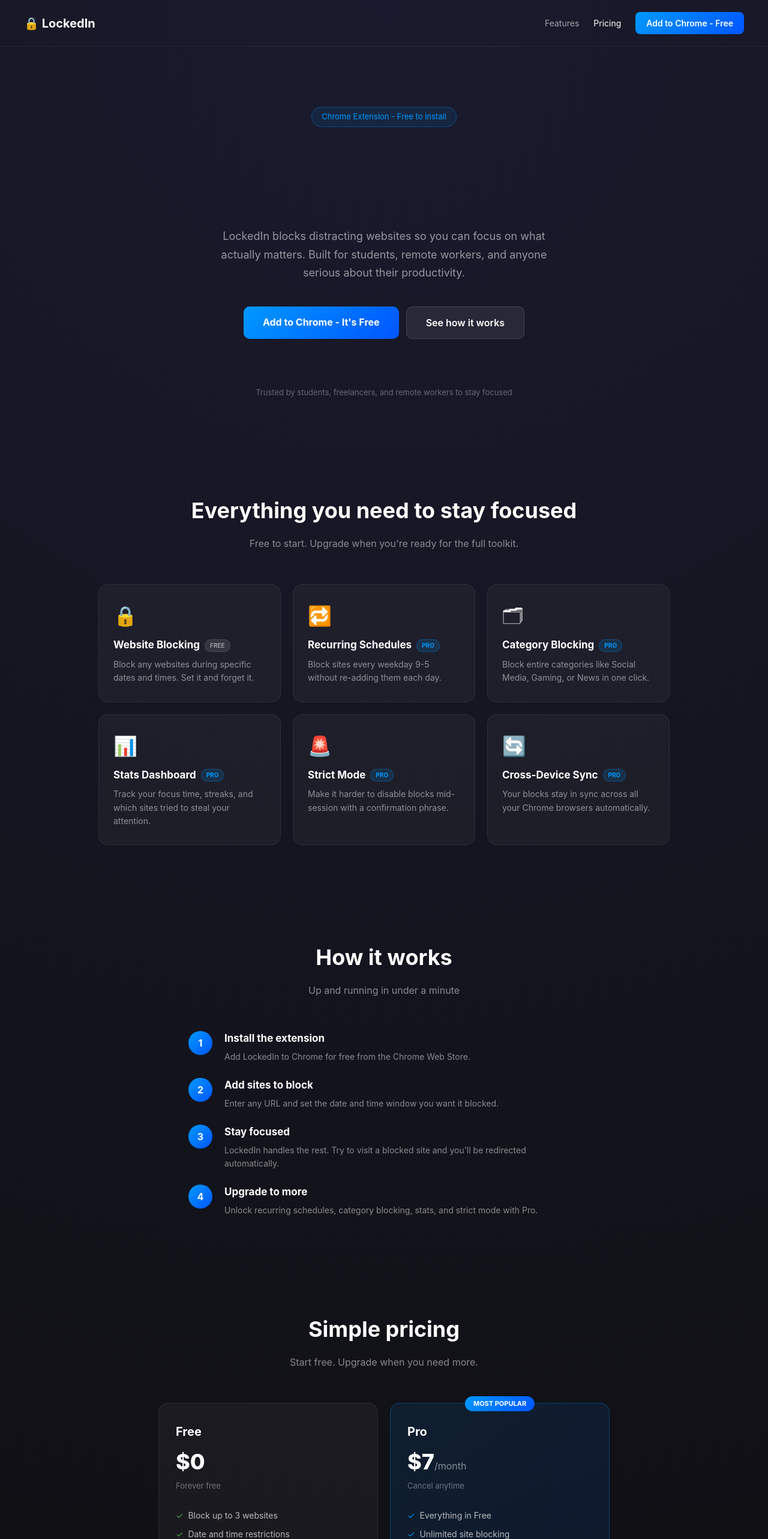
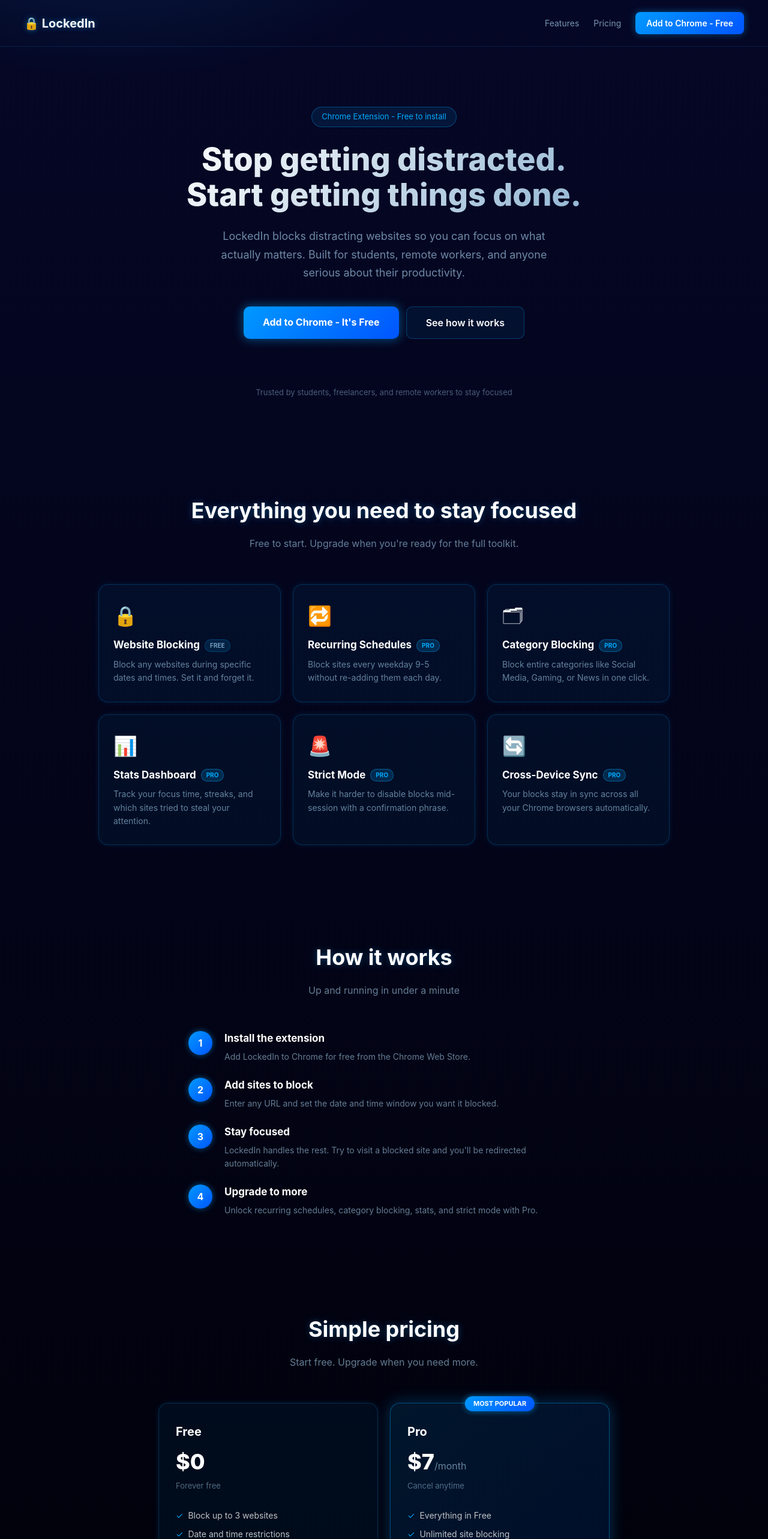
Before and after one commit to Nahom2162002/lockedin-web, a Next.js app: page / in a window 1280 px wide. Shown: the top 2566 px of the page at 60% size. Built offline with nearby package versions, Linux system fonts and the light colour scheme.

Commit message:
More UI modifications

```diff
--- a/app/page.tsx
+++ b/app/page.tsx
@@ -1,29 +1,51 @@
 import Link from 'next/link';
+
+const CHROME_STORE_URL = 'https://chrome.google.com/webstore/detail/lockedin/bhkgkhhdenaaeoiflaonmmpojndbpkam';
 
 export default function LandingPage() {
   return (
     <main style={{
       fontFamily: 'Inter, sans-serif',
-      background: 'radial-gradient(circle at 50% 0%, #1a1a2e, #0d0d0d)',
+      background: `
+        radial-gradient(ellipse 900px 500px at 15% -5%, rgba(0, 170, 255, 0.14), transparent 60%),
+        radial-gradient(ellipse 900px 600px at 85% 105%, rgba(0, 120, 255, 0.12), transparent 60%),
+        linear-gradient(180deg, #050726 0%, #000004 100%)`,
       minHeight: '100vh',
       color: 'white'
     }}>
+      <style>{`
+        .nav-link { transition: color 0.15s ease; }
+        .nav-link:hover { color: rgb(0, 170, 255) !important; }
+        .cta-btn { transition: box-shadow 0.2s ease, transform 0.1s ease; }
+        .cta-btn:hover { box-shadow: 0 0 20px 4px rgba(0, 170, 255, 0.5); transform: translateY(-1px); }
+        .ghost-btn { transition: border-color 0.2s ease, background 0.2s ease; }
+        .ghost-btn:hover { border-color: rgba(0, 170, 255, 0.6); background: rgba(0, 170, 255, 0.12); }
+        .feature-card { transition: transform 0.15s ease, box-shadow 0.2s ease, border-color 0.2s ease; }
+        .feature-card:hover { transform: translateY(-3px); border-color: rgba(0, 170, 255, 0.5); box-shadow: 0 0 20px 2px rgba(0, 170, 255, 0.2); }
+        .plan-card { transition: transform 0.15s ease, box-shadow 0.2s ease; }
+        .plan-card:hover { transform: translateY(-3px); }
+        .footer-link { transition: color 0.15s ease; }
+        .footer-link:hover { color: rgb(0, 170, 255) !important; }
+      `}</style>
+
       <nav style={{
         display: 'flex',
         alignItems: 'center',
         justifyContent: 'space-between',
         padding: '20px 40px',
-        borderBottom: '1px solid rgba(255, 255, 255, 0.06)'
+        borderBottom: '1px solid rgba(0, 170, 255, 0.15)'
       }}>
-        <span style={{ fontSize: 20, fontWeight: 700 }}>🔒 LockedIn</span>
+        <span style={{ fontSize: 20, fontWeight: 700, textShadow: '0 0 10px rgba(0, 170, 255, 0.5)' }}>🔒 LockedIn</span>
         <div style={{ display: 'flex', gap: 24, alignItems: 'center' }}>
-          <a href="#features" style={{ color: 'rgba(255, 255, 255, 0.6)', fontSize: 14, textDecoration: 'none' }}>Features</a>
-          <a href="#pricing" style={{ color: 'rgab(255, 255, 255, 0.6)', fontSize: 14, textDecoration: 'none' }}>Pricing</a>
-          <a href="https://chrome.google.com/webstore/detail/lockedin/bhkgkhhdenaaeoiflaonmmpojndbpkam"
+          <a href="#features" className="nav-link" style={{ color: 'rgba(180, 225, 255, 0.65)', fontSize: 14, textDecoration: 'none' }}>Features</a>
+          <a href="#pricing" className="nav-link" style={{ color: 'rgba(180, 225, 255, 0.65)', fontSize: 14, textDecoration: 'none' }}>Pricing</a>
+          <a href={CHROME_STORE_URL}
              target="_blank"
              rel="noreferrer"
+             className="cta-btn"
              style={{
               background: 'linear-gradient(135deg, #0099ff, #0055ff)',
+              boxShadow: '0 0 12px 1px rgba(0, 170, 255, 0.35)',
               color: 'white',
               padding: '8px 18px',
               borderRadius: 8,
@@ -45,12 +67,12 @@
       }}>
         <div style={{
           display: 'inline-block',
-          background: 'rgba(0, 153, 255, 0.1)',
-          border: '1px solid rgba(0, 153, 255, 0.3)',
+          background: 'rgba(0, 170, 255, 0.1)',
+          border: '1px solid rgba(0, 170, 255, 0.35)',
           borderRadius: 20,
           padding: '6px 16px',
           fontSize: 13,
-          color: '#0099ff',
+          color: 'rgb(0, 170, 255)',
           marginBottom: 24
         }}>
           Chrome Extension - Free to install
@@ -60,7 +82,7 @@
           fontWeight: 800,
           lineHeight: 1.15,
           margin: '0 0 24px',
-          background: 'linear-gradient(135deg, #fffff, rgba(255, 255, 255, 0.7))',
+          background: 'linear-gradient(135deg, #ffffff, rgba(180, 225, 255, 0.8))',
           WebkitBackgroundClip: 'text',
           WebkitTextFillColor: 'transparent'
         }}>
@@ -68,7 +90,7 @@
         </h1>
         <p style={{
           fontSize: 18,
-          color: 'rgba(255, 255, 255, 0.55)',
+          color: 'rgba(180, 225, 255, 0.6)',
           lineHeight: 1.7,
           margin: '0 0 40px',
           maxWidth: 560,
@@ -79,11 +101,13 @@
           Built for students, remote workers, and anyone serious about their productivity.
         </p>
         <div style={{ display: 'flex', gap: 12, justifyContent: 'center', flexWrap: 'wrap' }}>
-          <a href="https://chrome.google.com/webstore/detail/lockedin/bhkgkhhdennaeoiflaonmmpojndbpkam"
+          <a href={CHROME_STORE_URL}
              target="_blank"
              rel="noreferrer"
+             className="cta-btn"
              style={{
               background: 'linear-gradient(135deg, #0099ff, #0055ff)',
+              boxShadow: '0 0 16px 2px rgba(0, 170, 255, 0.4)',
               color: 'white',
               padding: '14px 32px',
               borderRadius: 10,
@@ -96,9 +120,10 @@
             Add to Chrome - It's Free
           </a>
           <a href="#features"
+             className="ghost-btn"
              style={{
-              background: 'rgba(255, 255, 255, 0.07)',
-              border: '1px solid rgba(255, 255, 255, 0.12)',
+              background: 'rgba(0, 170, 255, 0.07)',
+              border: '1px solid rgba(0, 170, 255, 0.3)',
               color: 'white',
               padding: '14px 32px',
               borderRadius: 10,
@@ -116,7 +141,7 @@
       <section style={{
         textAlign: 'center',
         padding: '0 24px 80px',
-        color: 'rgba(255, 255, 255, 0.35)',
+        color: 'rgba(180, 225, 255, 0.4)',
         fontSize: 13
       }}>
         Trusted by students, freelancers, and remote workers to stay focused
@@ -131,13 +156,14 @@
           textAlign: 'center',
           fontSize: 36,
           fontWeight: 700,
-          marginBottom: 16
+          marginBottom: 16,
+          textShadow: '0 0 12px rgba(0, 170, 255, 0.35)'
         }}>
           Everything you need to stay focused
         </h2>
         <p style={{
           textAlign: 'center',
-          color: 'rgba(255, 255, 255, 0.5)',
+          color: 'rgba(180, 225, 255, 0.55)',
           fontSize: 16,
           marginBottom: 56,
           maxWidth: 500,
@@ -189,11 +215,12 @@
               free: false
             }
            ].map((f, i) => (
-             <div key={i} style={{
-              background: 'rgba(255, 255, 255, 0.04)',
-              border: '1px solid rgba(255, 255, 255, 0.08)',
+             <div key={i} className="feature-card" style={{
+              background: 'rgba(0, 170, 255, 0.06)',
+              border: '1px solid rgba(0, 170, 255, 0.22)',
               borderRadius: 16,
-              padding: '28px 24px'
+              padding: '28px 24px',
+              boxShadow: '0 0 10px 1px rgba(0, 170, 255, 0.1)'
              }}>
               <p style={{ fontSize: 32, margin: '0 0 12px' }}>{f.emoji}</p>
               <div style={{ display: 'flex', alignItems: 'center', gap: 8, marginBottom: 8 }}>
@@ -203,14 +230,14 @@
                   fontWeight: 700,
                   padding: '2px 8px',
                   borderRadius: 20,
-                  background: f.free ? 'rgba(255, 255, 255, 0.1)' : 'rgba(0, 153, 255, 0.15)',
-                  color: f.free ? 'rgba(255, 255, 255, 0.5)' : '#0099ff',
-                  border: f.free ? '1px solid rgba(255, 255, 255, 0.1)' : '1px solid rgba(0, 153, 255, 0.3)'
+                  background: f.free ? 'rgba(0, 170, 255, 0.12)' : 'rgba(0, 170, 255, 0.18)',
+                  color: f.free ? 'rgba(180, 225, 255, 0.65)' : 'rgb(0, 170, 255)',
+                  border: f.free ? '1px solid rgba(0, 170, 255, 0.25)' : '1px solid rgba(0, 170, 255, 0.4)'
                 }}>
                   {f.free ? 'FREE' : 'PRO'}
                 </span>
               </div>
-              <p style={{ color: 'rgba(255, 255, 255, 0.5)', fontSize: 14, lineHeight: 1.6, margin: 0 }}>
+              <p style={{ color: 'rgba(180, 225, 255, 0.55)', fontSize: 14, lineHeight: 1.6, margin: 0 }}>
                 {f.desc}
               </p>
              </div>
@@ -224,10 +251,10 @@
         padding: '80px 24px',
         textAlign: 'center'
       }}>
-        <h2 style={{ fontSize: 36, fontWeight: 700, marginBottom: 16 }}>
+        <h2 style={{ fontSize: 36, fontWeight: 700, marginBottom: 16, textShadow: '0 0 12px rgba(0, 170, 255, 0.35)' }}>
           How it works
         </h2>
-        <p style={{ color: 'rgba(255, 255, 255, 0.5)', fontSize: 16, marginBottom: 56 }}>
+        <p style={{ color: 'rgba(180, 225, 255, 0.55)', fontSize: 16, marginBottom: 56 }}>
           Up and running in under a minute
         </p>
         <div style={{ display: 'flex', flexDirection: 'column', gap: 24, textAlign: 'left' }}>
@@ -243,6 +270,7 @@
                 height: 40,
                 borderRadius: '50%',
                 background: 'linear-gradient(135deg, #0099ff, #0055ff)',
+                boxShadow: '0 0 10px 1px rgba(0, 170, 255, 0.4)',
                 display: 'flex',
                 alignItems: 'center',
                 justifyContent: 'center',
@@ -254,7 +282,7 @@
               </div>
               <div>
                 <h3 style={{ fontSize: 17, fontWeight: 700, margin: '0 0 6px' }}>{s.title}</h3>
-                <p style={{ color: 'rgba(255, 255, 255, 0.5)', fontSize: 14, lineHeight: 1.6, margin: 0 }}>{s.desc}</p>
+                <p style={{ color: 'rgba(180, 225, 255, 0.55)', fontSize: 14, lineHeight: 1.6, margin: 0 }}>{s.desc}</p>
               </div>
             </div>
           ))}
@@ -266,42 +294,44 @@
         margin: '0 auto',
         padding: '80px 24px'
       }}>
-        <h2 style={{ textAlign: 'center', fontSize: 36, fontWeight: 700, marginBottom: 16 }}>
+        <h2 style={{ textAlign: 'center', fontSize: 36, fontWeight: 700, marginBottom: 16, textShadow: '0 0 12px rgba(0, 170, 255, 0.35)' }}>
           Simple pricing
         </h2>
-        <p style={{ textAlign: 'center', color: 'rgba(255, 255, 255, 0.5)', fontSize: 16, marginBottom: 56 }}>
+        <p style={{ textAlign: 'center', color: 'rgba(180, 225, 255, 0.55)', fontSize: 16, marginBottom: 56 }}>
           Start free. Upgrade when you need more.
         </p>
 
         <div style={{ display: 'grid', gridTemplateColumns: '1fr 1fr', gap: 20 }}>
-          <div style={{
-            background: 'rgba(255, 255, 255, 0.04)',
-            border: '1px solid rgba(255, 255, 255, 0.08)',
+          <div className="plan-card" style={{
+            background: 'rgba(0, 170, 255, 0.06)',
+            border: '1px solid rgba(0, 170, 255, 0.22)',
             borderRadius: 16,
-            padding: '32px 28px'
+            padding: '32px 28px',
+            boxShadow: '0 0 10px 1px rgba(0, 170, 255, 0.1)'
           }}>
             <h3 style={{ fontSize: 20, fontWeight: 700, margin: '0 0 8px' }}>Free</h3>
             <p style={{ fontSize: 36, fontWeight: 800, margin: '0 0 4px' }}>$0</p>
-            <p style={{ color: 'rgba(255, 255, 255, 0.4)', fontSize: 13, margin: '0 0 28px' }}>Forever free</p>
+            <p style={{ color: 'rgba(180, 225, 255, 0.45)', fontSize: 13, margin: '0 0 28px' }}>Forever free</p>
             {[
               'Block up to 3 websites',
               'Date and time restrictions',
               'Instant blocking'
             ].map((f, i) => (
-              <p key={i} style={{ color: 'rgba(255, 255, 255, 0.7)', fontSize: 14, margin: '0 0 10px', display: 'flex', gap: 8, alignItems: 'center' }}>
-                <span style={{ color: '#4CAF50' }}>✓</span> {f}
+              <p key={i} style={{ color: 'rgba(255, 255, 255, 0.75)', fontSize: 14, margin: '0 0 10px', display: 'flex', gap: 8, alignItems: 'center' }}>
+                <span style={{ color: 'rgb(0, 170, 255)' }}>✓</span> {f}
               </p>
             ))}
-            <a href="https://chrome.google.com/webstore/detail/lockedin/bhkgkhhdenaaeoiflaonmmpojndbpkam"
+            <a href={CHROME_STORE_URL}
                target="_blank"
                rel="noreferrer"
+               className="ghost-btn"
                style={{
                 display: 'block',
                 textAlign: 'center',
                 marginTop: 28,
                 padding: '12px',
                 borderRadius: 8,
-                border: '1px solid rgba(255, 255, 255, 0.15)',
+                border: '1px solid rgba(0, 170, 255, 0.35)',
                 color: 'white',
                 textDecoration: 'none',
                 fontSize: 14,
@@ -312,12 +342,13 @@
             </a>
           </div>
 
-          <div style={{
-            background: 'linear-gradient(135deg, rgba(0, 153, 255, 0.1), rgba(0, 85, 255, 0.1))',
-            border: '1px solid rgba(0, 153, 255, 0.3)',
+          <div className="plan-card" style={{
+            background: 'linear-gradient(135deg, rgba(0, 170, 255, 0.12), rgba(0, 85, 255, 0.12))',
+            border: '1px solid rgba(0, 170, 255, 0.4)',
             borderRadius: 16,
             padding: '32px 28px',
-            position: 'relative'
+            position: 'relative',
+            boxShadow: '0 0 24px 2px rgba(0, 170, 255, 0.25)'
           }}>
             <div style={{
               position: 'absolute',
@@ -325,6 +356,7 @@
               left: '50%',
               transform: 'translateX(-50%)',
               background: 'linear-gradient(135deg, #0099ff, #0055ff)',
+              boxShadow: '0 0 10px 1px rgba(0, 170, 255, 0.5)',
               color: 'white',
               fontSize: 11,
               fontWeight: 700,
@@ -334,8 +366,8 @@
               MOST POPULAR
             </div>
             <h3 style={{ fontSize: 20, fontWeight: 700, margin: '0 0 8px' }}>Pro</h3>
-            <p style={{ fontSize: 36, fontWeight: 800, margin: '0 0 4px' }}>$7<span style={{ fontSize: 16, fontWeight: 400, color: 'rgba(255, 255, 255, 0.5)' }}>/month</span></p>
-            <p style={{ color: 'rgba(255, 255, 255, 0.4)', fontSize: 13, margin: '0 0 28px' }}>Cancel anytime</p>
+            <p style={{ fontSize: 36, fontWeight: 800, margin: '0 0 4px' }}>$7<span style={{ fontSize: 16, fontWeight: 400, color: 'rgba(180, 225, 255, 0.55)' }}>/month</span></p>
+            <p style={{ color: 'rgba(180, 225, 255, 0.45)', fontSize: 13, margin: '0 0 28px' }}>Cancel anytime</p>
             {[
               'Everything in Free',
               'Unlimited site blocking',
@@ -345,13 +377,14 @@
               'Strict mode',
               'Cross-device sync'
             ].map((f, i) => (
-              <p key={i} style={{ color: 'rgba(255, 255, 255, 0.7)', fontSize: 14, margin: '0 0 10px', display: 'flex', gap: 8, alignItems: 'center' }}>
-                <span style={{ color: '#0099ff' }}>✓</span> {f}
+              <p key={i} style={{ color: 'rgba(255, 255, 255, 0.75)', fontSize: 14, margin: '0 0 10px', display: 'flex', gap: 8, alignItems: 'center' }}>
+                <span style={{ color: 'rgb(0, 170, 255)' }}>✓</span> {f}
               </p>
             ))}
-            <a href="https://chrome.google.com/webstore/detail/lockedin/bhkgkhhdenaaeoiflaonmmpojndbpkam"
+            <a href={CHROME_STORE_URL}
                target="_blank"
                rel="noreferrer"
+               className="cta-btn"
                style={{
                 display: 'block',
                 textAlign: 'center',
@@ -377,17 +410,19 @@
         maxWidth: 600,
         margin: '0 auto'
       }}>
-        <h2 style={{ fontSize: 36, fontWeight: 700, marginBottom: 16 }}>
+        <h2 style={{ fontSize: 36, fontWeight: 700, marginBottom: 16, textShadow: '0 0 12px rgba(0, 170, 255, 0.35)' }}>
           Ready to take back your focus?
         </h2>
-        <p style={{ color: 'rgba(255, 255, 255, 0.5)', fontSize: 16, marginBottom: 40, lineHeight: 1.7 }}>
+        <p style={{ color: 'rgba(180, 225, 255, 0.55)', fontSize: 16, marginBottom: 40, lineHeight: 1.7 }}>
           Join thousands of students and professionals who use LockedIn to stay on track every day.
         </p>
-        <a href="https://chrome.google.com/webstore/detail/lockedin/bhkgkhhdenaaeoiflaonmmpojndbpkam"
+        <a href={CHROME_STORE_URL}
            target="_blank"
            rel="noreferrer"
+           className="cta-btn"
            style={{
             background: 'linear-gradient(135deg, #0099ff, #0055ff)',
+            boxShadow: '0 0 16px 2px rgba(0, 170, 255, 0.4)',
             color: 'white',
             padding: '16px 40px',
             borderRadius: 10,
@@ -402,7 +437,7 @@
       </section>
 
       <footer style={{
-        borderTop: '1px solid rgba(255, 255, 255, 0.06)',
+        borderTop: '1px solid rgba(0, 170, 255, 0.15)',
         padding: '32px 40px',
         display: 'flex',
         justifyContent: 'space-between',
@@ -410,14 +445,14 @@
         flexWrap: 'wrap',
         gap: 16
       }}>
-        <span style={{ color: 'rgba(255, 255, 255, 0.3)', fontSize: 13 }}>
+        <span style={{ color: 'rgba(180, 225, 255, 0.35)', fontSize: 13 }}>
           © {new Date().getFullYear()} LockedIn. All rights reserved.
         </span>
         <div style={{ display: 'flex', gap: 24 }}>
-          <Link href="/privacy" style={{ color: 'rgba(255, 255, 255, 0.3)', fontSize: 13, textDecoration: 'none' }}>
+          <Link href="/privacy" className="footer-link" style={{ color: 'rgba(180, 225, 255, 0.35)', fontSize: 13, textDecoration: 'none' }}>
             Privacy Policy
           </Link>
-          <Link href="/terms" style={{ color: 'rgba(255, 255, 255, 0.3)', fontSize: 13, textDecoration: 'none' }}>
+          <Link href="/terms" className="footer-link" style={{ color: 'rgba(180, 225, 255, 0.35)', fontSize: 13, textDecoration: 'none' }}>
             Terms of Service
           </Link>
         </div>
```
Also changed, not shown: app/privacy/page.tsx (+13 -6 lines), app/terms/page.tsx (+13 -6 lines).
